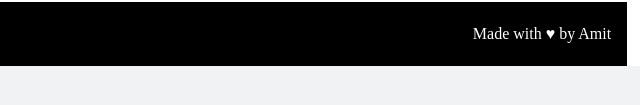
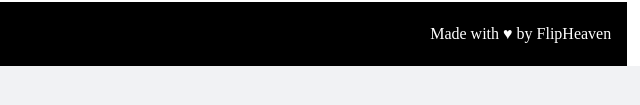
Before and after one commit to codassion/FlipHeaven, a plain HTML site: page Iqoo.html in a window 1280 px wide. Shown: the part 565-670 px from the top of the page, 640-1280 px from the left. Drawn offline with Linux system fonts and the light colour scheme.

Commit message:
Update Iqoo.html

```diff
--- a/Iqoo.html
+++ b/Iqoo.html
@@ -709,7 +709,7 @@
 
         <footer>
             <span id="copyright">Copyright &copy; Flip heaven</span>
-            <span id="love">Made with &hearts; by Amit</span>
+            <span id="love">Made with &hearts; by FlipHeaven</span>
         </footer>
     </div>
 
```
